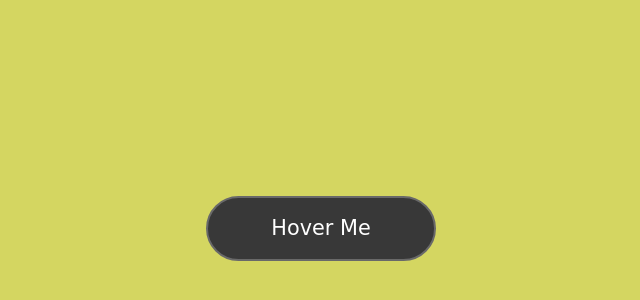
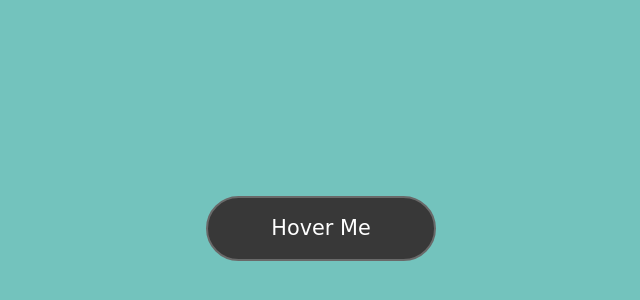
Before and after one commit to soumyapodha/Hover-Effect, a plain HTML site: page index.html in a window 1280 px wide. Shown: the part 172-472 px from the top of the page, without its empty margins (319-959 px from the left). Drawn offline with Linux system fonts and the light colour scheme.

Commit message:
The color commit

```diff
--- a/css/style.css
+++ b/css/style.css
@@ -4,7 +4,7 @@
 }
 
 body{
-	background:#D4D661;
+	background:#73c3bd;
 }
 
 .main{
```
